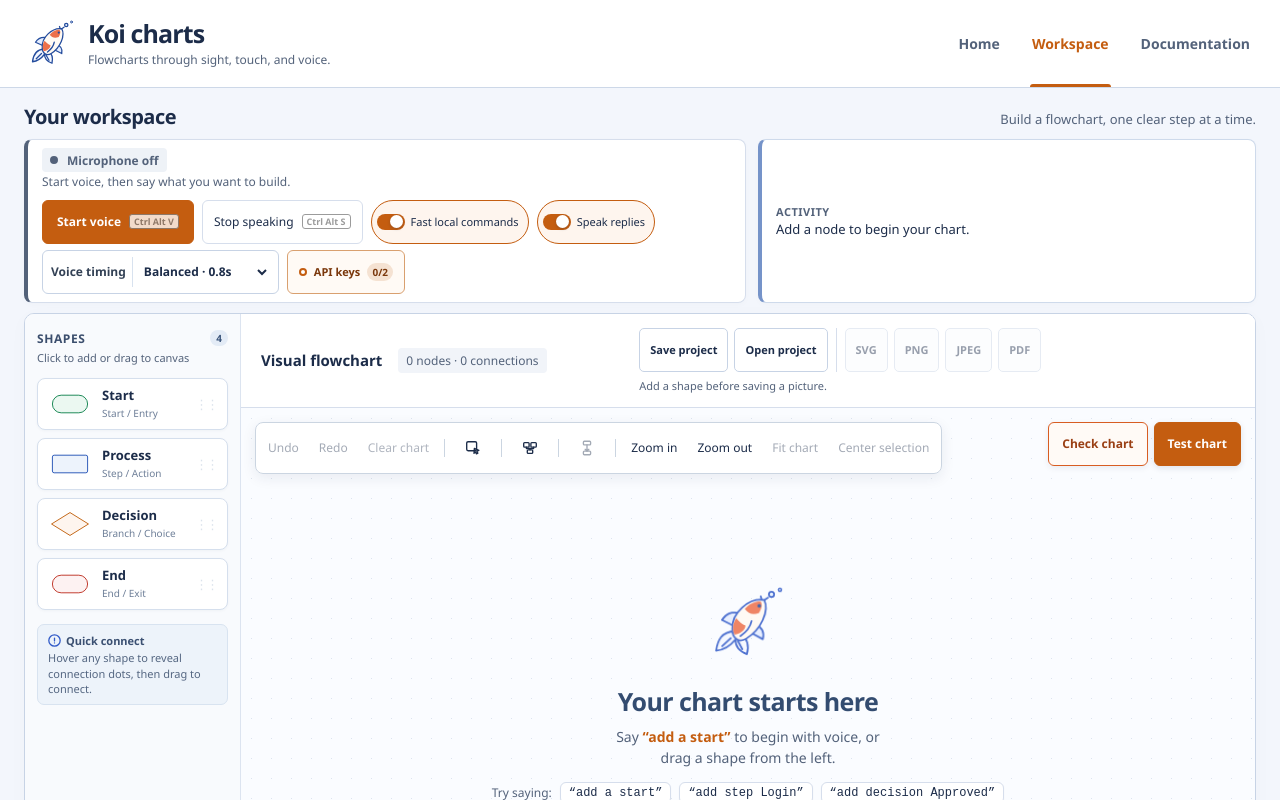
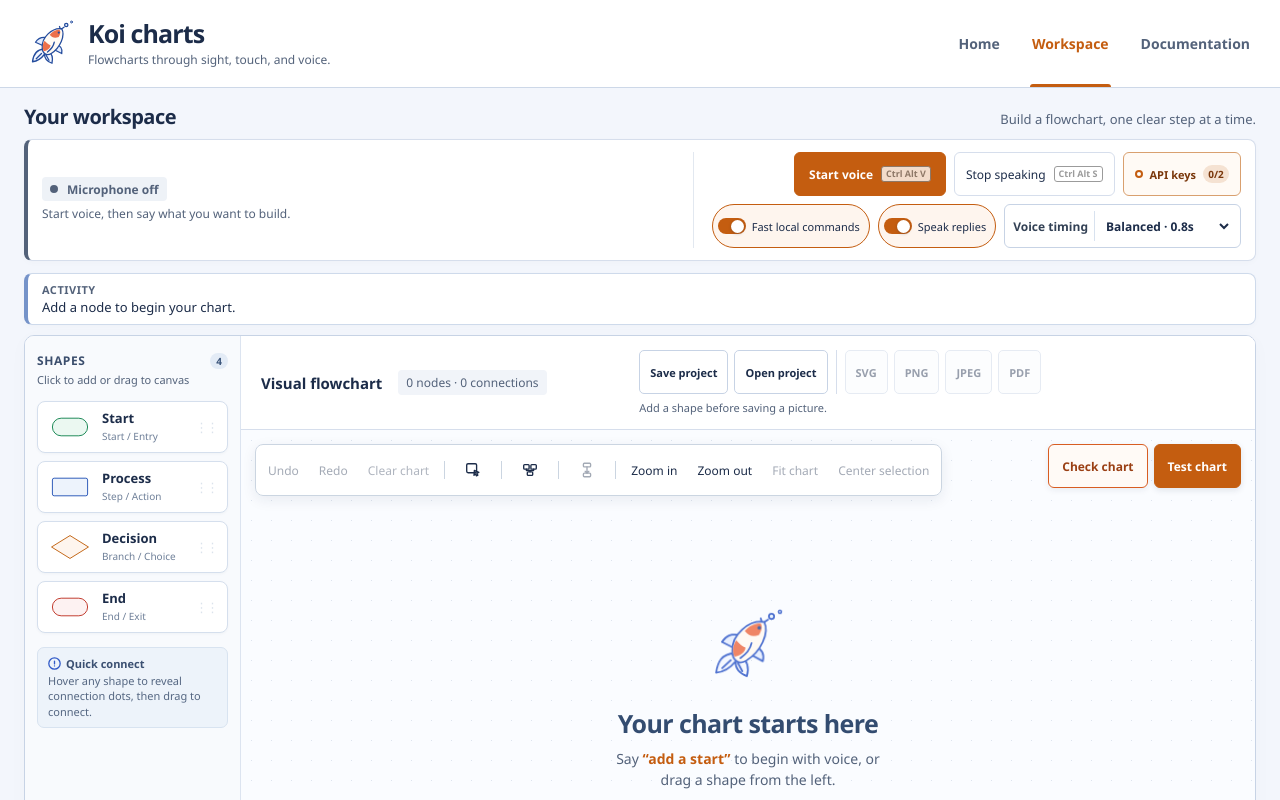
Before and after one commit to Shaurav-Vora/Koi-charts, a Next.js app: page /workspace in a window 1280 px wide. Shown: the top 800 px of the page. Built offline with nearby package versions, Linux system fonts and the light colour scheme.

Commit message:
style: organize voice workspace controls

```diff
--- a/src/app/workspace.css
+++ b/src/app/workspace.css
@@ -13,23 +13,44 @@
   margin-bottom: 10px;
 }
 #workspace .voice-controls {
-  display: flex;
-  align-items: center;
-  justify-content: space-between;
-  gap: 10px 14px;
-  padding: 8px 14px;
+  display: grid;
+  grid-template-columns: minmax(180px, 1fr) minmax(0, auto);
+  align-items: stretch;
+  gap: 0 18px;
+  padding: 12px 14px;
   margin: 0;
   border-radius: 8px;
   border: 1px solid var(--line);
   border-left: 4px solid var(--voice-color, #53627a);
   background: white;
   box-shadow: 0 2px 6px #1c2c4905;
-  min-height: 52px;
+  min-height: 112px;
 }
-#workspace .voice-readout { flex: 0 1 auto; min-width: 130px; }
-#workspace .voice-readout .status { min-height: 24px; padding: 2px 8px; font-size: 12px; font-weight: 650; border-radius: 4px; }
-#workspace .voice-hint { margin-top: 2px; font-size: 12px; color: var(--muted); line-height: 1.3; }
-#workspace .voice-actions { display: flex; align-items: center; gap: 6px 8px; flex-wrap: wrap; margin-left: auto; }
+#workspace .voice-readout {
+  display: flex;
+  flex-direction: column;
+  justify-content: center;
+  min-width: 0;
+  padding-right: 18px;
+  border-right: 1px solid #e2e8f0;
+}
+#workspace .voice-readout .status { align-self: flex-start; min-height: 24px; padding: 2px 8px; font-size: 12px; font-weight: 650; border-radius: 4px; }
+#workspace .voice-hint { max-width: 300px; margin: 5px 0 0; font-size: 12px; color: var(--muted); line-height: 1.4; }
+#workspace .voice-readout .mic-level { width: min(220px, 100%); margin: 10px 0 0; }
+#workspace .voice-actions {
+  display: grid;
+  grid-template-rows: repeat(2, 44px);
+  align-content: center;
+  gap: 8px;
+}
+#workspace .voice-primary-actions,
+#workspace .voice-preference-actions {
+  display: flex;
+  align-items: center;
+  justify-content: flex-end;
+  gap: 8px;
+  min-width: 0;
+}
 #workspace .voice-timing-control { display: inline-flex; align-items: center; gap: 6px; min-height: 44px; padding: 4px 8px; border: 1px solid #c7d3e5; border-radius: 6px; background: #fff; color: #334155; font-size: 12px; font-weight: 650; }
 #workspace .voice-timing-control select { min-height: 30px; padding: 2px 22px 2px 7px; border: 0; border-left: 1px solid #d8e2ef; border-radius: 0; background-color: transparent; color: #1c2c49; font-size: 12px; cursor: pointer; }
 #workspace .voice-timing-control:focus-within { outline: 2px solid var(--accent); outline-offset: 2px; }
@@ -1142,7 +1163,7 @@
 
 #workspace .information-strip { border-radius: 0 5px 5px 0; }
 kbd { font-family: inherit; font-size: .9em; border: 1px solid #c7d3e5; border-bottom-width: 2px; padding: 1px 5px; border-radius: 4px; background: #fff; }
-@media(max-width: 960px) {
+@media(max-width: 1280px) {
  #workspace .workspace-deck { grid-template-columns: 1fr; }
 }
 @media(max-width: 900px) {
@@ -1151,6 +1172,13 @@ kbd { font-family: inherit; font-size: .9em; border: 1px solid #c7d3e5; border-b
  #workspace .display-heading { padding: 12px; }
  #workspace .export-controls { flex-basis: 100%; margin-left: 0; }
  #workspace .tactile-surface { grid-template-columns: 1fr; }
+}
+@media(max-width: 760px) {
+ #workspace .voice-controls { grid-template-columns: 1fr; gap: 12px; padding: 14px; }
+ #workspace .voice-readout { padding: 0 0 12px; border-right: 0; border-bottom: 1px solid #e2e8f0; }
+ #workspace .voice-actions { grid-template-rows: auto; gap: 8px; }
+ #workspace .voice-primary-actions,
+ #workspace .voice-preference-actions { justify-content: flex-start; flex-wrap: wrap; }
 }
 @media(max-width: 600px) {
  #workspace { padding: 20px 12px 28px; }
@@ -1163,11 +1191,9 @@ kbd { font-family: inherit; font-size: .9em; border: 1px solid #c7d3e5; border-b
  #workspace .shape-drag-handle { display: none; }
  #workspace .shape-kind-label { display: none; }
  #workspace .palette-tip-card { display: none; }
- #workspace .voice-controls { padding: 14px; }
  #workspace .api-key-providers { grid-template-columns: 1fr; }
  #workspace .api-key-provider + .api-key-provider { border-left: 0; border-top: 1px solid var(--line); }
  #workspace .api-key-provider-heading { min-height: 0; }
- #workspace .voice-readout { flex-basis: 100%; }
  #workspace .editor-toolbar { gap: 10px; }
  #workspace .canvas-controls { max-width: calc(100% - 24px); left: 12px; top: 12px; gap: 3px; }
  #workspace .canvas-controls button { padding: 6px 8px; }
--- a/src/editor/Editor.tsx
+++ b/src/editor/Editor.tsx
@@ -196,11 +196,15 @@ export default function Editor({ coordinator: supplied }: { coordinator?: Return
         <div className="voice-readout">
           <div className="status" role="status" aria-live="polite"><span className="status-dot" aria-hidden="true" />{indicator.label}</div>
           <p className="voice-hint">{indicator.hint}</p>
+          {voiceActive && <span className="mic-level" aria-hidden="true"><span className="mic-level-fill" style={{ width: `${Math.round(Math.min(1, voiceLevel * 4) * 100)}%` }} /></span>}
         </div>
-        {voiceActive && <span className="mic-level" aria-hidden="true"><span className="mic-level-fill" style={{ width: `${Math.round(Math.min(1, voiceLevel * 4) * 100)}%` }} /></span>}
         <div className="voice-actions">
+          <div className="voice-primary-actions">
             <button className={`voice-button${voiceActive ? " is-active" : ""}`} aria-pressed={voiceActive} aria-keyshortcuts="Control+Alt+V" title="Keyboard shortcut: Ctrl+Alt+V" onClick={toggleVoice}><span>{voiceActive ? "Stop voice" : "Start voice"}</span><kbd className="shortcut-key" aria-hidden="true">Ctrl Alt V</kbd></button>
             <button className="stop-speech-button" disabled={!inputPaused} aria-keyshortcuts="Control+Alt+S" title="Keyboard shortcut: Ctrl+Alt+S" onClick={stopSpeaking}><span>Stop speaking</span><kbd className="shortcut-key" aria-hidden="true">Ctrl Alt S</kbd></button>
+            <ApiKeyControl />
+          </div>
+          <div className="voice-preference-actions">
             <ToggleSwitch className="local-switch" label="Fast local commands" checked={fastLocal} title="Recognise common phrases on this device instead of sending them to be interpreted." onChange={next => localCommandPreference.write(next)} />
             <ToggleSwitch className="speech-switch" label="Speak replies" checked={speaks} disabled={!supported} title={supported ? undefined : "This browser has no speech engine."} onChange={toggleSpeech} />
             <label className="voice-timing-control" title="Choose how long Koi Charts waits through a pause before applying a spoken command.">
@@ -211,7 +215,7 @@ export default function Editor({ coordinator: supplied }: { coordinator?: Return
                 <option value="max_accuracy">Patient · 1.6s</option>
               </select>
             </label>
-          <ApiKeyControl />
+          </div>
         </div>
       </div>
       <section className={`command-feedback ${hasError ? "has-error" : ""}`} data-tone={outcomeTone} aria-label="Command feedback">
```
Lines whose indentation alone changed are shown as unchanged.
